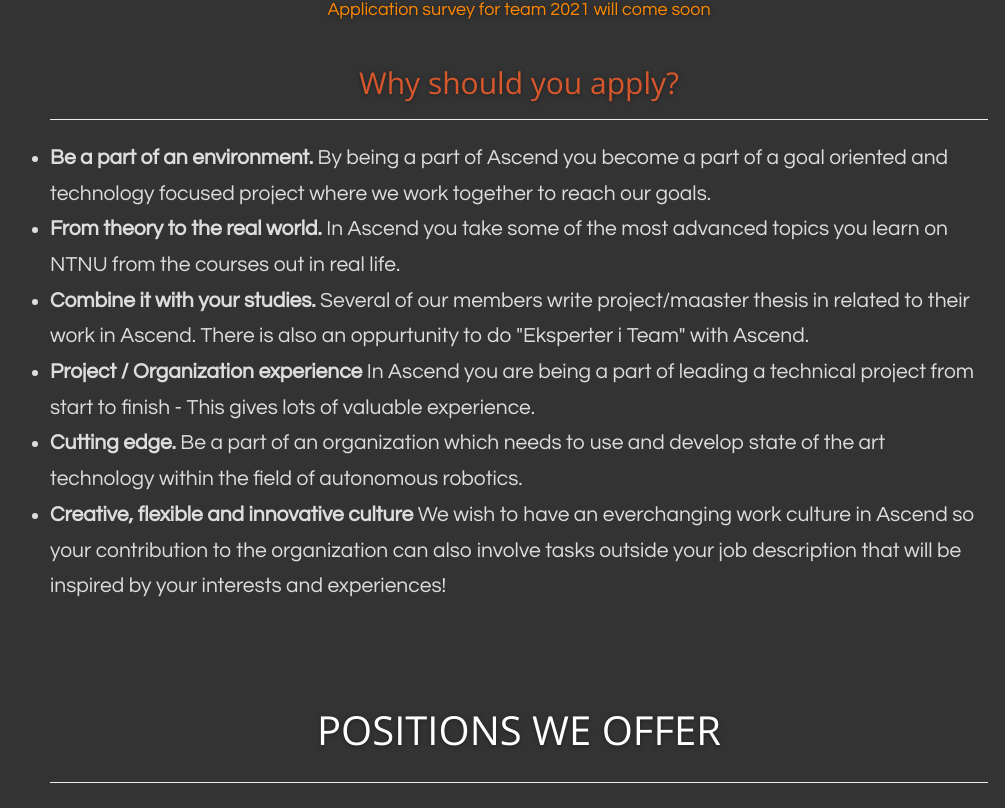
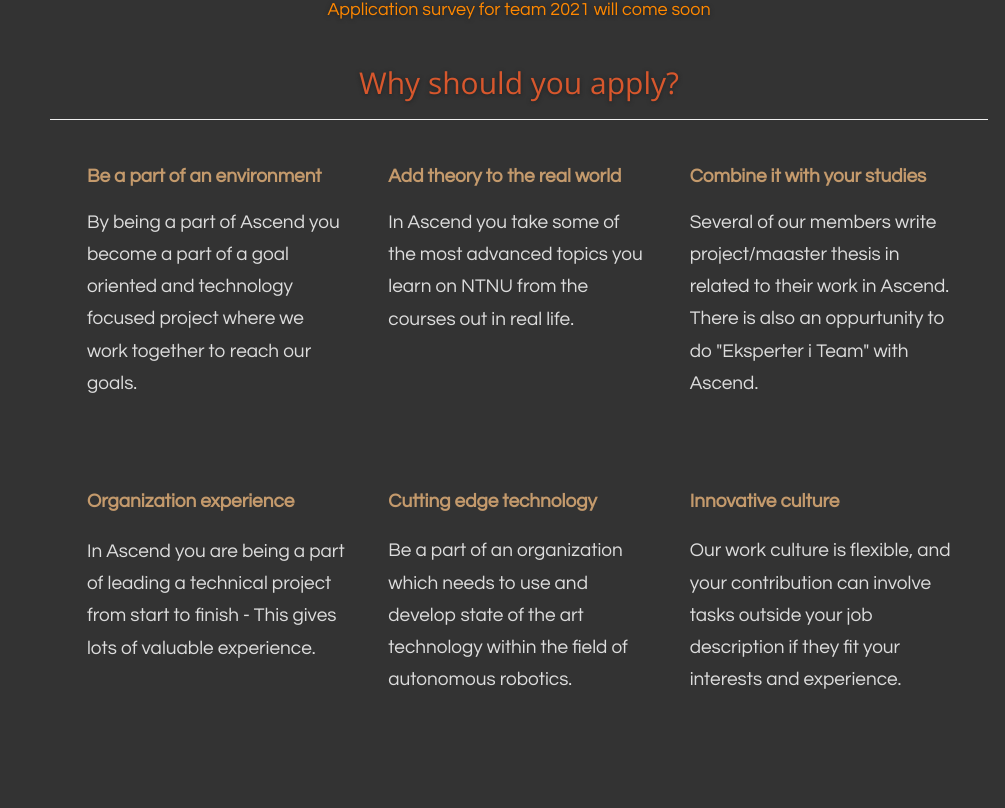
Before and after one commit to AscendNTNU/ascendntnu-web, a React app: page /join in a window 1280 px wide. Shown: the part 1392-2200 px from the top of the page, without its empty margins (121-1126 px from the left). Built offline with nearby package versions, Linux system fonts and the light colour scheme.

Commit message:
big_update_join

```diff
--- a/src/components/BlogPage/index.js
+++ b/src/components/BlogPage/index.js
@@ -363,12 +363,10 @@ export class BlogPage extends Component {
       return (
         <div className="page page-blog">
           <Section titleText="Our blog">
-            <hr></hr>
             <center>
-              <br></br>
               <input
                 onChange={this.search.bind(this)}
-                placeholder="       Search in articles..."
+                placeholder="      Search in articles"
                 title="Use * as wildcard"
               />{' '}
             </center>
--- a/src/components/JoinPage/index.js
+++ b/src/components/JoinPage/index.js
@@ -6,6 +6,7 @@ import { Section, SubSection } from '../PageLayout'
 import { Breadcrumb } from '../Common/breadcrumb'
 
 import YouTube from 'react-youtube'
+import { Color } from 'three'
 export class JoinPage extends Component {
   constructor(props) {
     super(props)
@@ -367,47 +368,41 @@ export class JoinPage extends Component {
           {positions[this.state.language][1]}
           <SubSection titleText="Why should you apply?">
             <hr />
-            <ul>
-              <li>
+            <ul className="intro_pakke">
+              <li className="intro">
                 {' '}
-                <strong> Be a part of an environment. </strong>
+                <strong>Be a part of an environment </strong>
                 By being a part of Ascend you become a part of a goal oriented
                 and technology focused project where we work together to reach
                 our goals.
               </li>
-              <li>
-                {' '}
-                <strong> From theory to the real world. </strong>
+              <li className="intro2">
+                <strong>Add theory to the real world </strong>
                 In Ascend you take some of the most advanced topics you learn on
-                NTNU from the courses out in real life.{' '}
+                NTNU from the courses out in real life.
               </li>
-              <li>
-                {' '}
-                <strong> Combine it with your studies. </strong>
+              <li className="intro">
+                <strong> Combine it with your studies </strong>
                 Several of our members write project/maaster thesis in related
                 to their work in Ascend. There is also an oppurtunity to do
-                "Eksperter i Team" with Ascend.{' '}
+                "Eksperter i Team" with Ascend.
               </li>
-              <li>
-                {' '}
-                <strong> Project / Organization experience </strong>
+              <li className="intro4">
+                <strong>Organization experience </strong>
                 In Ascend you are being a part of leading a technical project
                 from start to finish - This gives lots of valuable experience.{' '}
               </li>
-              <li>
-                {' '}
-                <strong> Cutting edge. </strong>
+              <li className="intro5">
+                <strong>Cutting edge technology</strong>
                 Be a part of an organization which needs to use and develop
                 state of the art technology within the field of autonomous
-                robotics.{' '}
+                robotics.
               </li>
-              <li>
-                {' '}
-                <strong> Creative, flexible and innovative culture </strong>
-                We wish to have an everchanging work culture in Ascend so your
-                contribution to the organization can also involve tasks outside
-                your job description that will be inspired by your interests and
-                experiences!{' '}
+              <li className="intro6">
+                <strong>Innovative culture </strong>
+                Our work culture is flexible, and your contribution can involve
+                tasks outside your job description if they fit your interests
+                and experience.
               </li>
             </ul>
           </SubSection>
--- a/src/index.css
+++ b/src/index.css
@@ -2234,7 +2234,7 @@ p {
 }
 .section-title {
   text-align: center;
-  color: #fff;
+  color: #d7572d;
   text-transform: uppercase;
   font-size: 40px;
 }
@@ -2335,3 +2335,102 @@ button:hover {
   background-color: rgba(255, 127, 0, 0.7);
   transition-duration: 0.5s;
 }
+
+strong {
+  color: #c49a6c;
+  width: 320px;
+  height: 5px;
+}
+
+strong:hover {
+  text-decoration: underline;
+}
+
+.intro {
+  text-align: left;
+  padding: 10px;
+  text-decoration: none;
+  width: 30%;
+  height: 300px;
+  display: -webkit-inline-flex;
+  flex-wrap: wrap;
+  margin: 10px;
+}
+
+.intro2 {
+  text-align: left;
+  padding: 10px;
+  text-decoration: none;
+  width: 30%;
+  height: 300px;
+  display: -webkit-inline-flex;
+  flex-wrap: wrap;
+  margin: 10px;
+}
+
+.intro4 {
+  text-align: left;
+  padding: 10px;
+  text-decoration: none;
+  width: 30%;
+  height: 300px;
+  display: -webkit-inline-flex;
+  flex-wrap: wrap;
+  margin: 10px;
+}
+
+.intro5 {
+  text-align: left;
+  padding: 10px;
+  text-decoration: none;
+  width: 30%;
+  height: 300px;
+  display: -webkit-inline-flex;
+  flex-wrap: wrap;
+  margin: 10px;
+}
+
+.intro6 {
+  text-align: left;
+  padding: 10px;
+  text-decoration: none;
+  width: 30%;
+  height: 300px;
+  display: -webkit-inline-flex;
+  flex-wrap: wrap;
+  margin: 10px;
+}
+
+.intro,
+#text {
+  font-size: 19px;
+  margin-bottom: 15px;
+}
+
+.intro2,
+#text {
+  font-size: 19px;
+  padding-bottom: 74px;
+}
+
+.intro4,
+#text {
+  font-size: 19px;
+  padding-bottom: 66px;
+}
+
+.intro5,
+#text {
+  font-size: 19px;
+  padding-bottom: 35px;
+}
+
+.intro6,
+#text {
+  font-size: 19px;
+  padding-bottom: 35px;
+}
+
+.intro_pakke {
+  text-align: center;
+}
```
